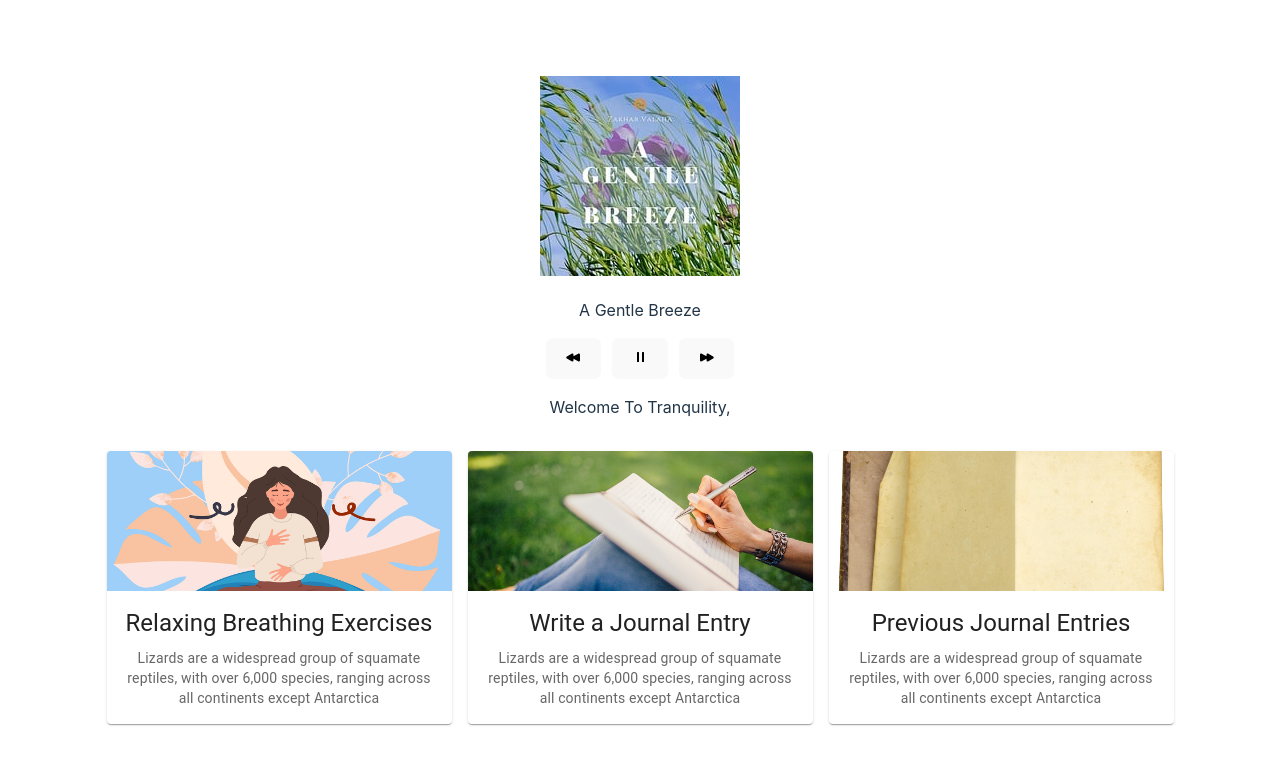
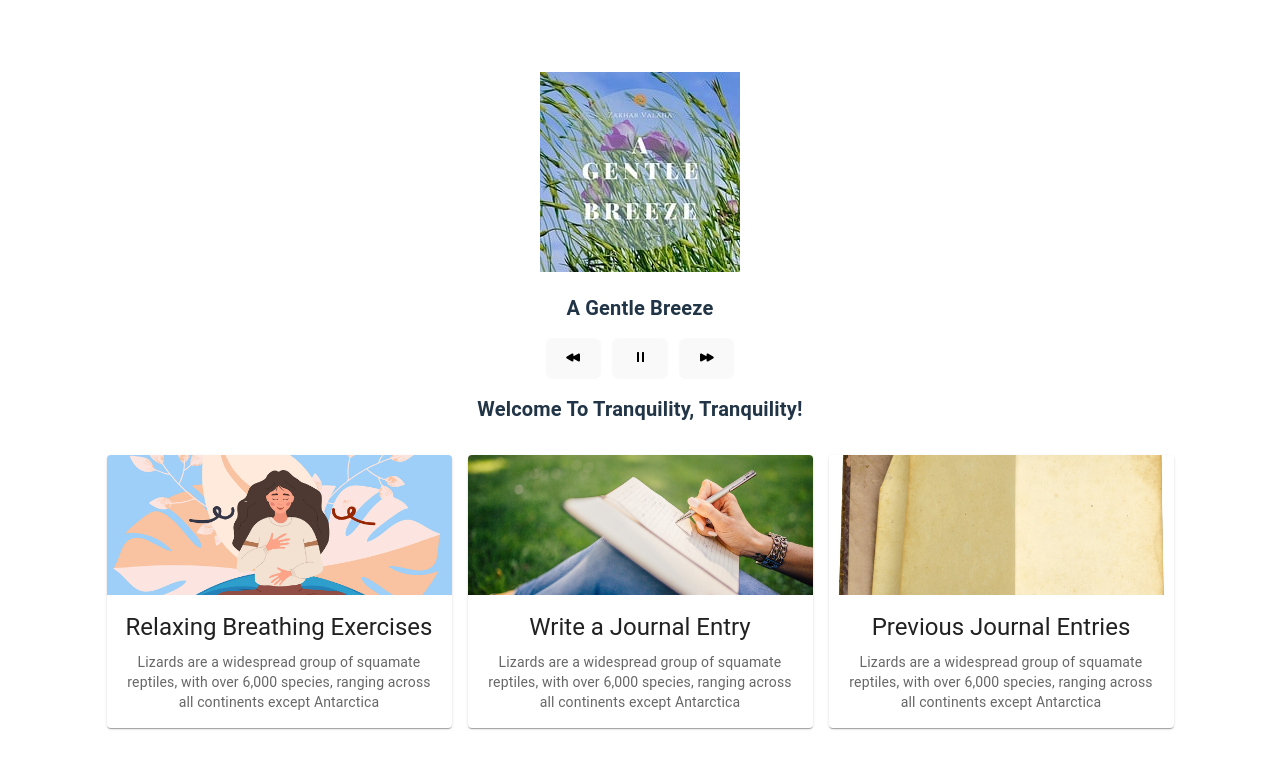
Before and after one commit to AndrewTran03/Tranquility-App---VTHackViolet---Spring2024, a React (Vite) app in the folder client/: page /welcome in a window 1280 px wide. Shown: the top 768 px of the page. Built offline with nearby package versions, Linux system fonts and the light colour scheme.

Commit message:
Fixed formatting for Welcome and Login components and Added an image on the Login component

```diff
--- a/client/src/App.tsx
+++ b/client/src/App.tsx
@@ -7,7 +7,7 @@ import UsernameContext from "./shared/UsernameContext";
 
 const App: React.FC = () => {
   // Initial States of the React-Context's Shared Data
-  const [username, setUsername] = useState("");
+  const [username, setUsername] = useState("Tranquility");
 
   return (
     <UsernameContext.Provider value={{ username, setUsername }}>
--- a/client/src/components/Audio.tsx
+++ b/client/src/components/Audio.tsx
@@ -15,6 +15,7 @@ import MeditativeRainPic from "/src/assets/images/meditativerain.jpg";
 import ReflectedLightPic from "/src/assets/images/reflectedlight.png";
 import WhiteNoisePic from "/src/assets/images/whitenoise.jpg";
 import "../styles/AudioStyles.css";
+import Typography from "@mui/material/Typography";
 
 const Audio: React.FC = () => {
   const [play, setPlay] = useState(true);
@@ -117,9 +118,21 @@ const Audio: React.FC = () => {
         <img ref={imageRef} src={currentPic.src} />
       </div>
       <div className={"title"}>
-        <p> {currentSong.title}</p>
+        <Typography style={{ margin: "15px auto", fontSize: "20px" }}>
+          <b>{currentSong.title}</b>
+        </Typography>
       </div>
-      <div className={"button"} style={{ position: "relative", top: "0px", left: "50%", transform: "translateX(-50%)", display: "flex", gap: "10px" }}>
+      <div
+        className={"button"}
+        style={{
+          position: "relative",
+          top: "0px",
+          left: "50%",
+          transform: "translateX(-50%)",
+          display: "flex",
+          gap: "10px"
+        }}
+      >
         <button onClick={previousSongHandler}>
           <HiBackward />
         </button>
--- a/client/src/components/Login.tsx
+++ b/client/src/components/Login.tsx
@@ -1,16 +1,15 @@
-import { useEffect, useRef, FormEvent, useContext } from "react";
+import { useRef, FormEvent, useContext } from "react";
 import { useNavigate } from "react-router-dom";
 import UsernameContext from "../shared/UsernameContext";
+import LoginImage from "../assets/images/login.jpg";
+import CardMedia from "@mui/material/CardMedia";
+import Typography from "@mui/material/Typography";
 
 const Login: React.FC = () => {
-  const { username, setUsername } = useContext(UsernameContext);
-  const usernameRef = useRef<HTMLInputElement | null>(null);
+  const { setUsername } = useContext(UsernameContext);
+  const usernameRef = useRef<HTMLInputElement>(null);
+  const imageRef = useRef<HTMLImageElement>(null);
   const navigate = useNavigate();
-
-  useEffect(() => {
-    // Think is how to use the useEffect() React hook
-    console.log(username);
-  }, [username]); // Dependency array
 
   function handleEnter(e: FormEvent<HTMLButtonElement>) {
     e.preventDefault();
@@ -26,9 +25,17 @@ const Login: React.FC = () => {
 
   return (
     <>
-      <p>Enter Username:</p>
-      <input ref={usernameRef} type="text" />
-      <button type="submit" onClick={handleEnter}>
+      <CardMedia
+        component="img"
+        style={{ width: "70%", margin: "auto", border: "30px solid black" }}
+        image={LoginImage}
+        alt="green iguana"
+      />
+      <Typography style={{ margin: "15px auto", fontSize: "20px" }}>
+        <b>Enter Username:</b>
+      </Typography>
+      <input ref={usernameRef} type="text" style={{ fontSize: "20px" }} />
+      <button type="submit" onClick={handleEnter} style={{ fontSize: "20px" }}>
         Log In
       </button>
     </>
--- a/client/src/components/Welcome.tsx
+++ b/client/src/components/Welcome.tsx
@@ -5,8 +5,8 @@ import Audio from "./Audio";
 import Card from "@mui/material/Card";
 import CardContent from "@mui/material/CardContent";
 import CardMedia from "@mui/material/CardMedia";
+import { CardActionArea, Grid } from "@mui/material";
 import Typography from "@mui/material/Typography";
-import { CardActionArea, Grid, Table, TableRow } from "@mui/material";
 
 const Welcome: React.FC = () => {
   const { username } = useContext(UsernameContext);
@@ -20,7 +20,9 @@ const Welcome: React.FC = () => {
     <>
       <div style={{ display: "flex", flexDirection: "column", alignItems: "stretch", marginTop: "0px" }}>
         <Audio />
-        <p>Welcome To Tranquility, {username}</p>
+        <Typography style={{ margin: "15px auto", fontSize: "20px" }}>
+          <b>Welcome To Tranquility, {username}!</b>
+        </Typography>
         <Grid container spacing={2} style={{ alignItems: "center", justifyContent: "center", marginTop: "0px" }}>
           <Grid item xs={4} alignSelf="center" style={{ alignItems: "stretch" }}>
             <Card sx={{ maxWidth: 345 }}>
--- a/client/src/styles/AudioStyles.css
+++ b/client/src/styles/AudioStyles.css
@@ -1,17 +1,14 @@
 .image {
   position: relative;
-  /* top: -150px; */
   justify-content: center;
 }
 
 .title {
   position: relative;
-  /* top: -147px; */
   justify-content: center;
 }
 
 .button {
   position: relative;
-  /* top: -100px; */
   justify-content: center;
 }
```
Also changed, not shown: client/src/assets/images/login.jpg (added).
